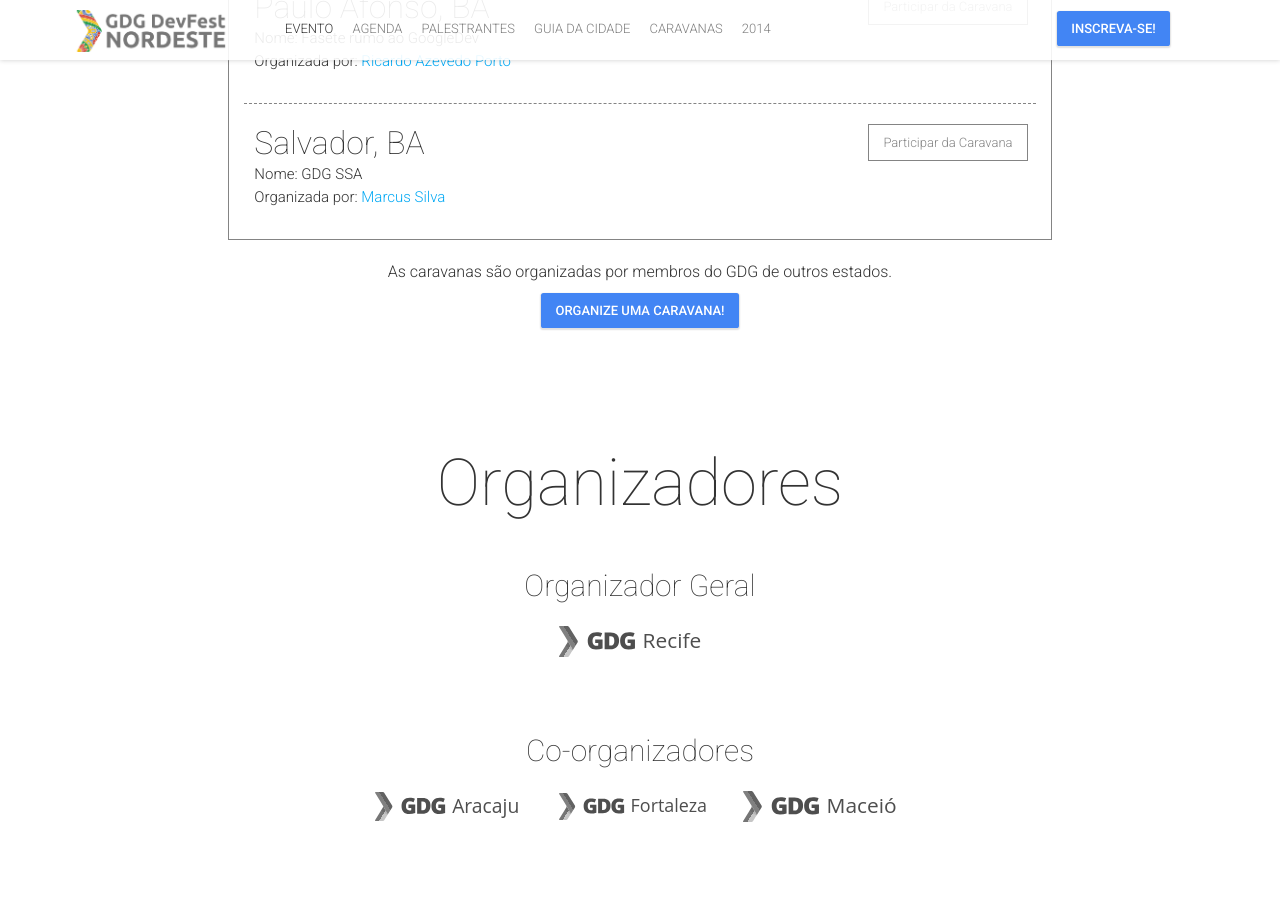
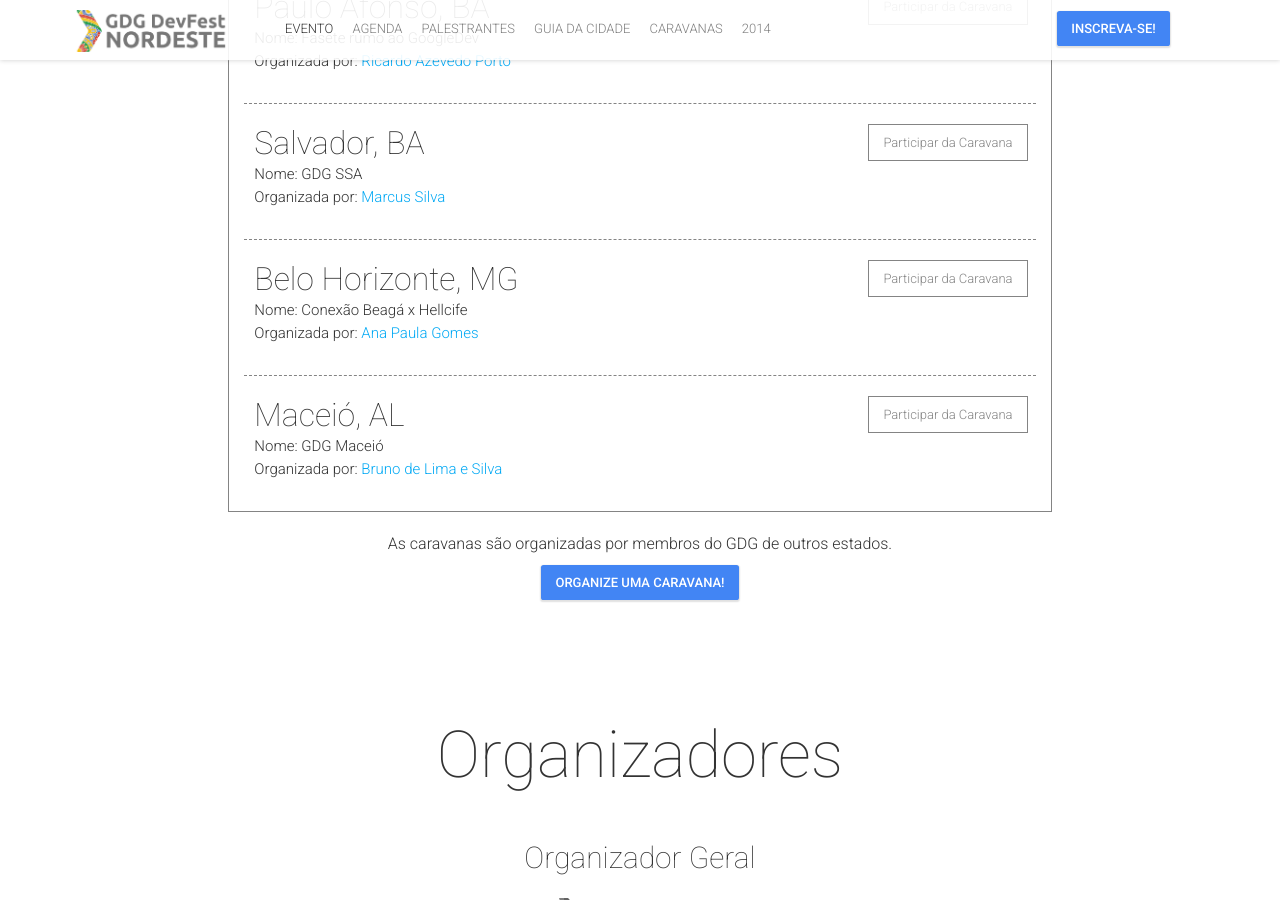
Before and after one commit to DevFestNordeste/2015, a Jekyll site: the page built from index.html, in a window 1280 px wide and 900 px high, scrolled down 7802 px. Built offline with Jekyll 4.4.1, drawn with Linux system fonts in a browser that asks for light colours; nearby versions of some CDN libraries; comment, search, counter and statistics services are not loaded.

Commit message:
novas caravanas

```diff
--- a/_data/caravans.yml
+++ b/_data/caravans.yml
@@ -19,3 +19,17 @@
   responsibleName: "Marcus Silva"
   responsibleUrl: "https://www.facebook.com/mvfsilva91"
   linkUrl: "https://docs.google.com/forms/d/1PeNDAWfIL6caOY4GgZfA_MJ8Cfl6Ylg-UPcToPHlyPQ/viewform"
+-
+  id: 3
+  title: "Conexão Beagá x Hellcife"
+  from: "Belo Horizonte, MG"
+  responsibleName: "Ana Paula Gomes"
+  responsibleUrl: "mailto:apgomes88@gmail.com"
+  linkUrl: "mailto:apgomes88@gmail.com"
+-
+  id: 4
+  title: "GDG Maceió"
+  from: "Maceió, AL"
+  responsibleName: "Bruno de Lima e Silva"
+  responsibleUrl: "mailto:dlimaun@gmail.com"
+  linkUrl: "mailto:dlimaun@gmail.com"
```
